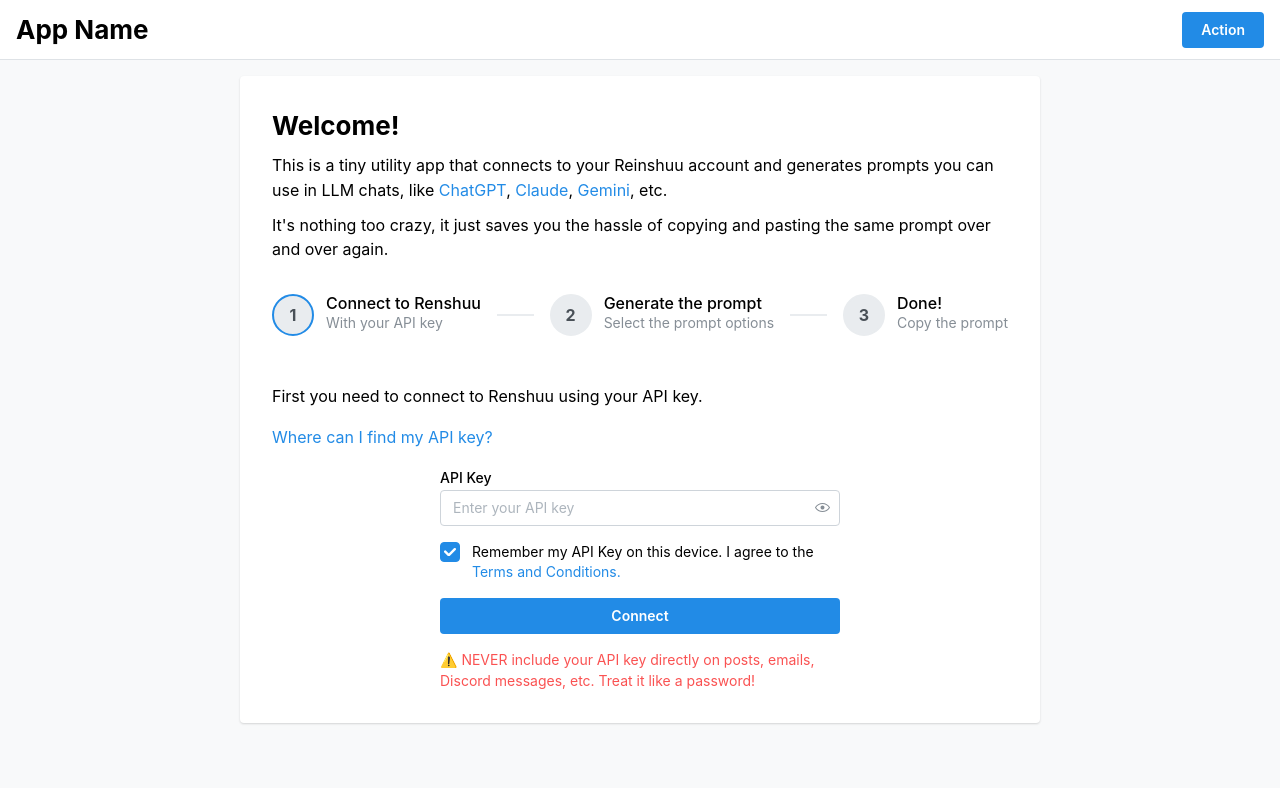
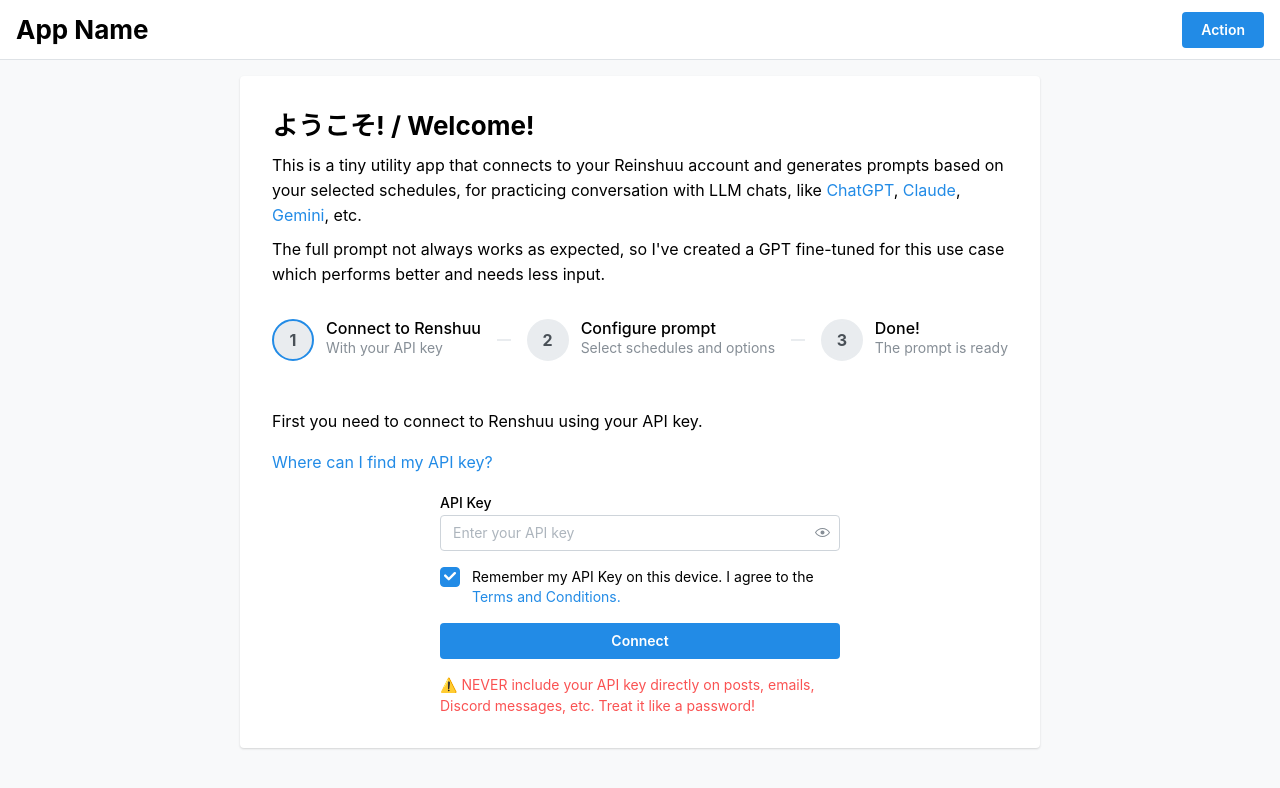
Before and after one commit to msastre73/renshuu-prompt-generator, a React (Vite) app: page / in a window 1280 px wide. Shown: the top 788 px of the page. Built offline with nearby package versions, Linux system fonts and the light colour scheme.

Commit message:
Final step with prompt generated and other options (+ small changes)

```diff
--- a/src/App.tsx
+++ b/src/App.tsx
@@ -3,35 +3,37 @@
 import { theme } from "./theme";
 import { Shell } from "./layout/Shell";
 import { StepperWrapper } from "./components/Stepper/StepperWrapper";
-import { Provider } from 'react-redux';
-import { store } from './store/store';
 import './globalStyles.css';
+import { useSelector } from 'react-redux';
+import { RootState } from './store/store';
 
 export default function App() {
+  // Stepper stepp from store
+  const step = useSelector((state: RootState) => state.stepper.activeStep);
+
   return (
-    <Provider store={store}>
       <MantineProvider theme={theme}>
         <Shell>
           <Stack align="center">
             <Paper shadow="xs" p="xl" w="100%" maw={800} >
-              <Stack gap="xs" mb="xl">
-                <Title order={2}>Welcome!</Title>
+              {step === 0 && <Stack gap="xs" mb="xl">
+                <Title order={2}> ようこそ! / Welcome!</Title>
                 <Text>
-                  This is a tiny utility app that connects to your Reinshuu account and generates prompts
-                  you can use in LLM chats, like{' '}
+                  This is a tiny utility app that connects to your Reinshuu account and generates{' '}
+                  prompts based on your selected schedules, for practicing conversation with LLM chats, like{' '}
                   <Anchor target="_blank" href="https://chatgpt.com">ChatGPT</Anchor>,{' '}
                   <Anchor target="_blank" href="https://claude.ai">Claude</Anchor>,{' '}
                   <Anchor target="_blank" href="https://gemini.google.com">Gemini</Anchor>, etc.
                 </Text>
                 <Text>
-                  It's nothing too crazy, it just saves you the hassle of copying and pasting the same prompt over and over again.
+                  The full prompt not always works as expected, so I've created a GPT{' '}
+                  fine-tuned for this use case which performs better and needs less input.
                 </Text>
-              </Stack>
+              </Stack>}
               <StepperWrapper />
             </Paper>
           </Stack>
         </Shell>
       </MantineProvider>
-    </Provider>
   );
 }
--- a/src/business_logic/promptTemplates.ts
+++ b/src/business_logic/promptTemplates.ts
@@ -60,10 +60,10 @@
 
 const superscript = `
 == Superscript ==
-{{open}}I'd like be able to get the meaning of any word you use in the conversation.
-To achieve this, please add numeric superscripts at the for all words  and particles.
-Then if I only reply with the number, you should be able to give me the meaning of the word for the case you use it.
-Also, if the word is in one of the list, please remind me in which schedule was it (include the available information).
+{{open}}The user would like to be able to get the meaning of any word used in the conversation.
+To achieve this, please add numeric superscripts at the end for all words and particles.
+Then if they only reply with the number, you should be able to give them the meaning of the word for the case you use it.
+Also, if the word is in one of the lists, please remind them in which schedule it was (include the available information).
 -- GENERIC EXAMPLE START --
 ASSISTANT: {{example}}
 USER: 3
--- a/src/components/Stepper/SecondStepConfigure.tsx
+++ b/src/components/Stepper/SecondStepConfigure.tsx
@@ -75,10 +75,14 @@
                 values.includeSuperscript,
                 values.selectedWordsStatus
             );
+            // Copy gpt prompt to clipboard
+            navigator.clipboard.writeText(prompt.gptPrompt || '');
             dispatch(setFullPrompt(prompt.fullPrompt));
             dispatch(setGptPrompt(prompt.gptPrompt));
             dispatch(setLastPromptConfig(values));
             dispatch(setStep(3));
+            // Scroll to top
+            window.scrollTo(0, 0);
 
         } catch (error) {
             console.error('Error fetching schedule words:', error);
--- a/src/components/Stepper/StepperWrapper.tsx
+++ b/src/components/Stepper/StepperWrapper.tsx
@@ -1,28 +1,18 @@
 import { Stepper } from '@mantine/core';
 import { FirstStepConnect } from './FirstStepConnect';
-import { useDispatch, useSelector } from 'react-redux';
+import { useSelector } from 'react-redux';
 import { RootState } from '../../store/store';
-import { nextStep, setStep } from '../../store/slices/stepperSlice';
 import { SecondStepConfigure } from './SecondStepConfigure';
+import { ThirdStepDone } from './ThirdStepDone';
+
 export function StepperWrapper() {
     const active = useSelector((state: RootState) => state.stepper.activeStep);
-    const dispatch = useDispatch();
 
-    const handleStepChange = (nextStepIndex: number) => {
-        const isOutOfBounds = nextStepIndex > 3 || nextStepIndex < 0;
 
-        if (isOutOfBounds) {
-            return;
-        }
-
-        dispatch(setStep(nextStepIndex));
-    };
-
-    // Allow the user to freely go back and forth between visited steps.
 
     return (
         <>
-            <Stepper active={active} onStepClick={handleStepChange}>
+            <Stepper active={active}>
                 <Stepper.Step
                     label="Connect to Renshuu"
                     description="With your API key"
@@ -31,22 +21,22 @@
                    <FirstStepConnect />
                 </Stepper.Step>
                 <Stepper.Step
-                    label="Generate the prompt"
-                    description="Select the prompt options"
+                    label="Configure prompt"
+                    description="Select schedules and options"
                     allowStepSelect={false}
                 >
                     <SecondStepConfigure />
                 </Stepper.Step>
                 <Stepper.Step
                     label="Done!"
-                    description="Copy the prompt"
+                    description="The prompt is ready"
                     allowStepSelect={false}
                 >
-                    Step 3 content: Get full access
+                    Prompt Generated {/* NOTE: This should never be reached */}
                 </Stepper.Step>
 
                 <Stepper.Completed>
-                    Completed, click back button to get to previous step
+                    <ThirdStepDone />
                 </Stepper.Completed>
             </Stepper>
 
--- /dev/null
+++ b/src/components/Stepper/ThirdStepDone.tsx
@@ -0,0 +1,65 @@
+import { Stack, Text, Button, Group, Spoiler, CopyButton, Code, Anchor, Divider } from '@mantine/core';
+import { IconCheck, IconBrandOpenai, IconBrandDiscord, IconMail } from '@tabler/icons-react';
+import { useSelector, useDispatch } from 'react-redux';
+import { RootState } from '../../store/store';
+import { setStep } from '../../store/slices/stepperSlice';
+
+export function ThirdStepDone() {
+    const dispatch = useDispatch();
+
+    const { fullPrompt } = useSelector((state: RootState) => state.user);
+
+
+    return (
+        <Stack mt="xl" align="center">
+            <Group align="center">
+                <IconCheck size={24} style={{ color: 'var(--mantine-color-green-6)' }} />
+                <Text fw={500} size="lg">Your prompt is ready!</Text>
+            </Group>
+
+            <Text size="lg" ta="center">
+                For the best experience, I've created a GPT fine-tuned for this. Open it and paste the prompt (it's already copied to your clipboard!)
+            </Text>
+            <Text ta="center">
+                If you have any issues or feedback please contact me via  <Anchor href="https://discord.gg/8sewDJUAs9" target="_blank"><IconBrandDiscord size={14} />Discord</Anchor> or  <Anchor href="mailto:marcossastre73@gmail.com"><IconMail size={14} />email</Anchor>.
+            </Text>
+
+            <Button
+                component="a"
+                href="https://chatgpt.com/g/g-67cadd09de188191a45150dda040bff7-practice-japanese-with-your-renshuu-vocab"
+                target="_blank"
+                leftSection={<IconBrandOpenai size={20} />}
+                size="lg"
+                variant="gradient"
+                gradient={{ from: 'grape', to: 'pink', deg: 45 }}
+            >
+                Open GPT
+            </Button>
+            <Button variant="subtle" onClick={() => dispatch(setStep(1))}>← Generate another prompt</Button>
+            <>
+                <Divider w="50%" my="md" />
+            </>
+
+            <Text size="sm" c="dimmed" mt="md">
+                You can also copy the full prompt to use with any other LLM chat:
+            </Text>
+
+            {/* Full Prompt Spoiler */}
+            <Stack w="100%" gap="xs">
+                <Group justify="space-between">
+                    <Text size="sm" fw={500} c="dimmed">Full Prompt (for any LLM chat)</Text>
+                    <CopyButton value={fullPrompt || ''}>
+                        {({ copied, copy }) => (
+                            <Button variant="light" size="xs" onClick={copy}>
+                                {copied ? 'Copied!' : 'Copy'}
+                            </Button>
+                        )}
+                    </CopyButton>
+                </Group>
+                <Spoiler maxHeight={100} showLabel="Show more" hideLabel="Hide">
+                    <Code block>{fullPrompt}</Code>
+                </Spoiler>
+            </Stack>
+        </Stack>
+    );
+}
--- a/src/main.tsx
+++ b/src/main.tsx
@@ -1,9 +1,13 @@
 import React from "react";
 import ReactDOM from "react-dom/client";
 import App from "./App.tsx";
+import { Provider } from 'react-redux';
+import { store } from './store/store';
 
 ReactDOM.createRoot(document.getElementById("root") as HTMLElement).render(
   <React.StrictMode>
-    <App />
+    <Provider store={store}>
+      <App />
+    </Provider>
   </React.StrictMode>
 );
```
